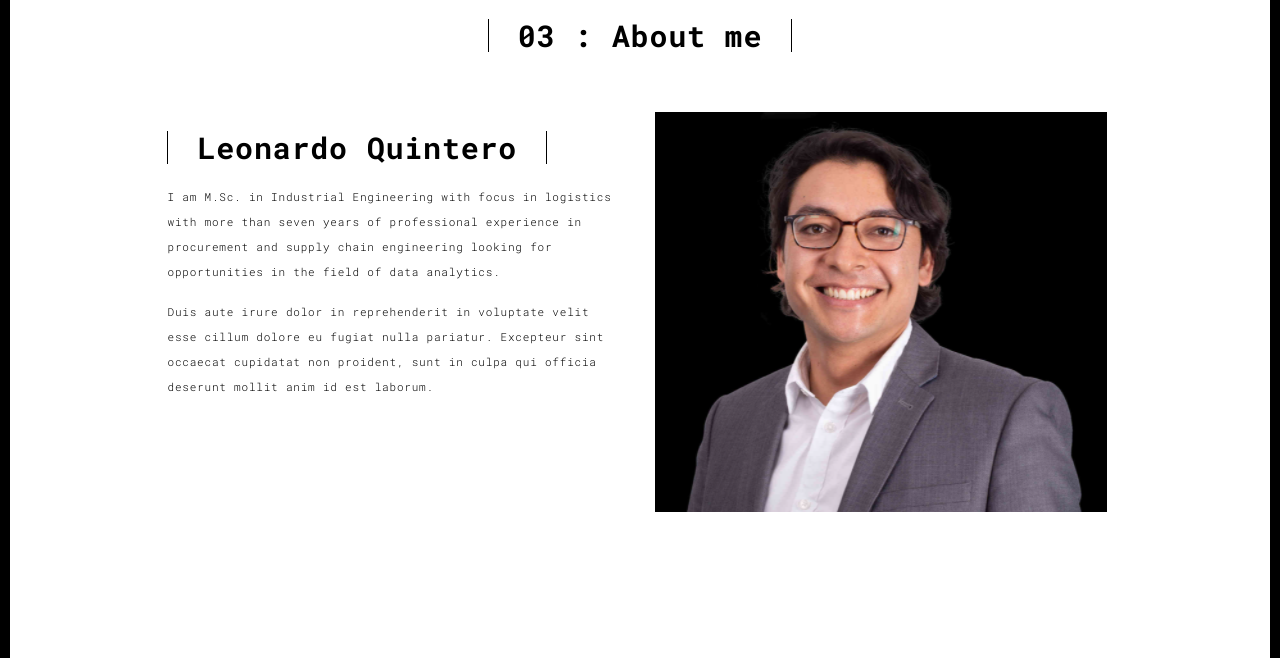
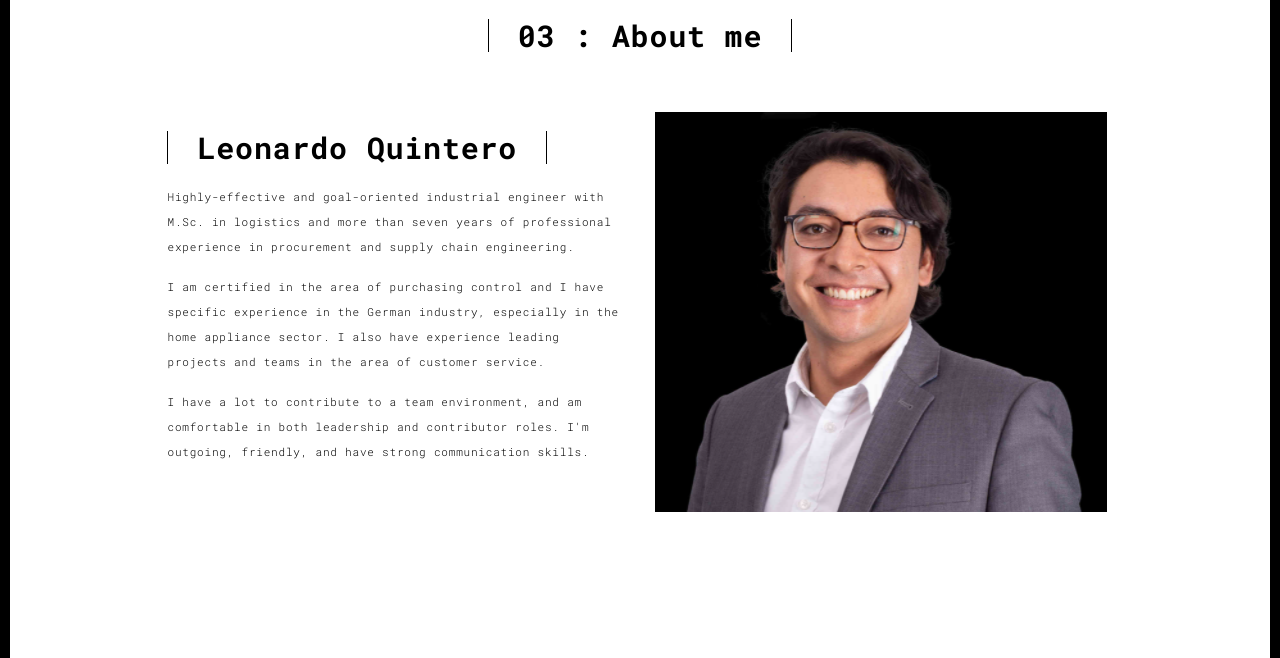
Before and after one commit to Leonardovonflorenz/portfo, a Flask app: page /about.html in a window 1280 px wide. Shown: the part 90-748 px from the top of the page. Run offline with Flask 2, Linux system fonts and the light colour scheme; some libraries are stand-ins or nearby versions.

Commit message:
about info changes

```diff
--- a/templates/about.html
+++ b/templates/about.html
@@ -64,12 +64,19 @@
               <div class="row">
                 <div class="col-xs-12 col-md-6">
                   <h2>Leonardo Quintero</h2>
-                  <p>I am M.Sc. in Industrial Engineering with focus in logistics with more than seven years of
-                    professional experience in procurement and supply chain engineering looking for opportunities in the
-                    field of data analytics. </h3>
-                  <p>Duis aute irure dolor in reprehenderit in voluptate velit esse
-                    cillum dolore eu fugiat nulla pariatur. Excepteur sint occaecat cupidatat non
-                    proident, sunt in culpa qui officia deserunt mollit anim id est laborum.
+                  <p>Highly-effective and goal-oriented industrial engineer with M.Sc. in logistics and more than seven
+                    years of professional experience in procurement and supply chain engineering.</p>
+                  <p>
+                    I am certified in the area of purchasing control and I have specific experience in the German
+                    industry, especially in the home appliance sector. I also have experience leading projects and teams
+                    in the area of customer service.</p>
+
+                  <p>I have a lot to contribute to a team environment, and am comfortable in both leadership and
+                    contributor roles. I'm outgoing, friendly, and have strong communication skills. </p>
+
+
+
+
                 </div>
                 <div class="col-xs-12 col-md-6">
                   <img src="./static/assets/images/profil2.png" class="img-responsive" alt="">
@@ -94,7 +101,9 @@
           <div class="section-container-spacer text-center">
 
             <h1>EDUCATION</h1>
-            <h2>Nürnberg Tech Georg Simon Ohm </h2>
+            <a href="https://www.th-nuernberg.de/en/">
+                <h2>Nürnberg Tech Georg Simon Ohm </h2>
+            </a>
             <h3>Further study- Procurement controlling </h3>
             <p>
               The Purchasing and Logistics / Supply Chain Managementt master's programme is a part-time professional
@@ -103,8 +112,10 @@
               the provision of higher education geared towards international business.</p>
 
             <p>
-              <b>Procurement controlling</b> is often viewed as part of a larger domain known as spend management which incorporates
-              <b>spend analysis,</b> commodity management, industry spend benchmarking, and strategic sourcing. Companies
+              <b>Procurement controlling</b> is often viewed as part of a larger domain known as spend management which
+              incorporates
+              <b>spend analysis,</b> commodity management, industry spend benchmarking, and strategic sourcing.
+              Companies
               perform a spend analysis for several reasons. The core business driver for most organizations is
               profitability. In addition to improving compliance and reducing cycle times, performing detailed spend
               analysis helps companies find new areas of savings that previously went untapped, and hold on to past
@@ -112,9 +123,12 @@
 
               There are three core areas of spend analysis - visibility, analysis, and process. By leveraging all three,
               companies can generate answers to the crucial questions affecting their spending, including: What am I
-              really spending? With whom am I spending it? Am I getting what was promised for that spend?</p>
+              really spending? With whom am I spending it? Am I getting what was promised for that spend?
+            </p>
+            <a href="https://www.tu.berlin/en/">
+            <h2>Technical University of Berlin</h2>
+          </a>
 
-            <h2>Technical University of Berlin</h2>
             <h3>M.Sc. Industrial Engineering- Focus in Logistics and SCM</h3>
             <p>The Chair of Logistics at TU Berlin has stood for excellence in research, teaching, training and services
               for over 35 years. Through various cooperations with well-known companies, an intensive interlocking of
```
Also changed, not shown: templates/work3.html (+4 -4 lines), templates/works.html (+4 -4 lines).
